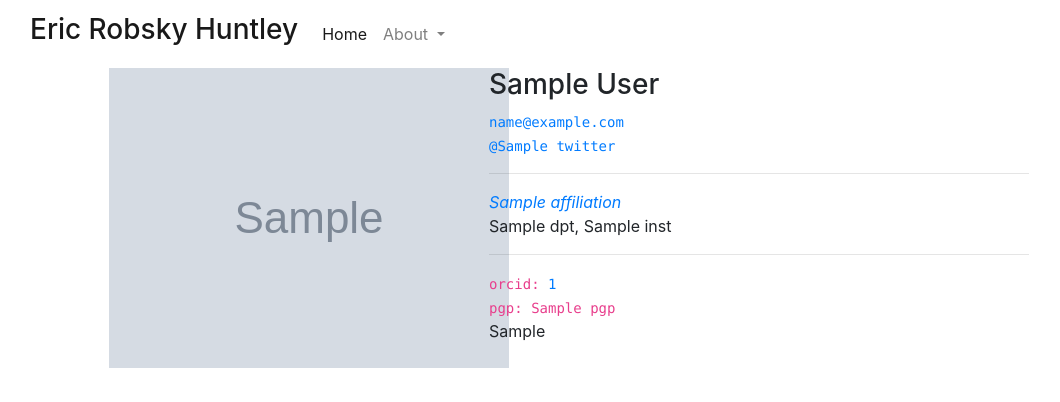
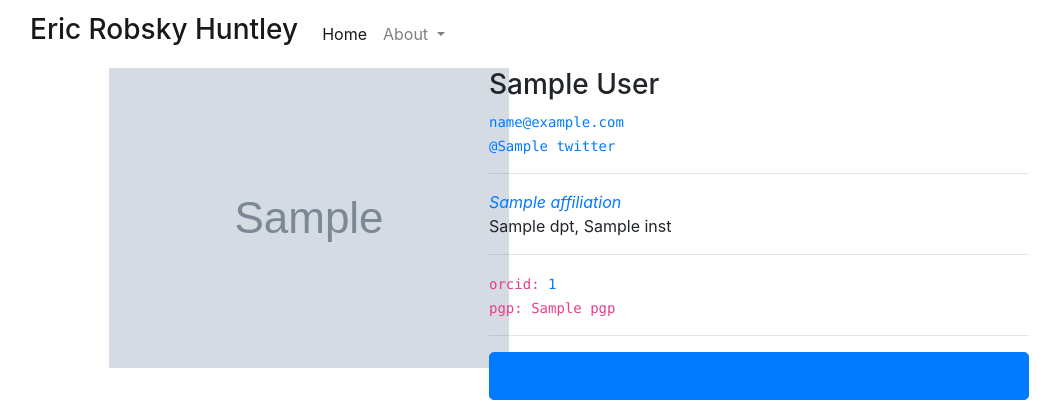
Before and after one commit to ericrobskyhuntley/ericrobskyhuntley.org, a Django app: template prof_site/blog/templates/blog/author_detail.html in a window 1280 px wide; the page is wider, and only the part inside the window is pictured. Shown: the top 402 px of that part, without its empty margins (71-1131 px from the left). Run offline with Django 3.2, Linux system fonts and the light colour scheme; the template is opened without the code that fills it: most values are stand-ins (such as "Sample title", 1, 10 or a date in 2020); grey boxes marked "Sample" are stand-in pictures; some libraries are stand-ins or nearby versions.

Commit message:
tidy up horizontal rule around vita button

```diff
--- a/prof_site/blog/templates/blog/author_detail.html
+++ b/prof_site/blog/templates/blog/author_detail.html
@@ -32,6 +32,10 @@
   {% endif %}
   {% if author_detail.pgp %}
     <code>pgp: {{ author_detail.pgp }}</code>
+  {% endif %}
+  {% if author_detail.vita %}
+    <hr>
+    <button type="button" class="btn btn-primary btn-lg btn-block"><a href="{{ author_detail.vita.url }}">Curriculum vita.</a></button>
   {% endif %}
   <p>{{ author_detail.formatted_markdown|safe }}</p>
   </div>
```
